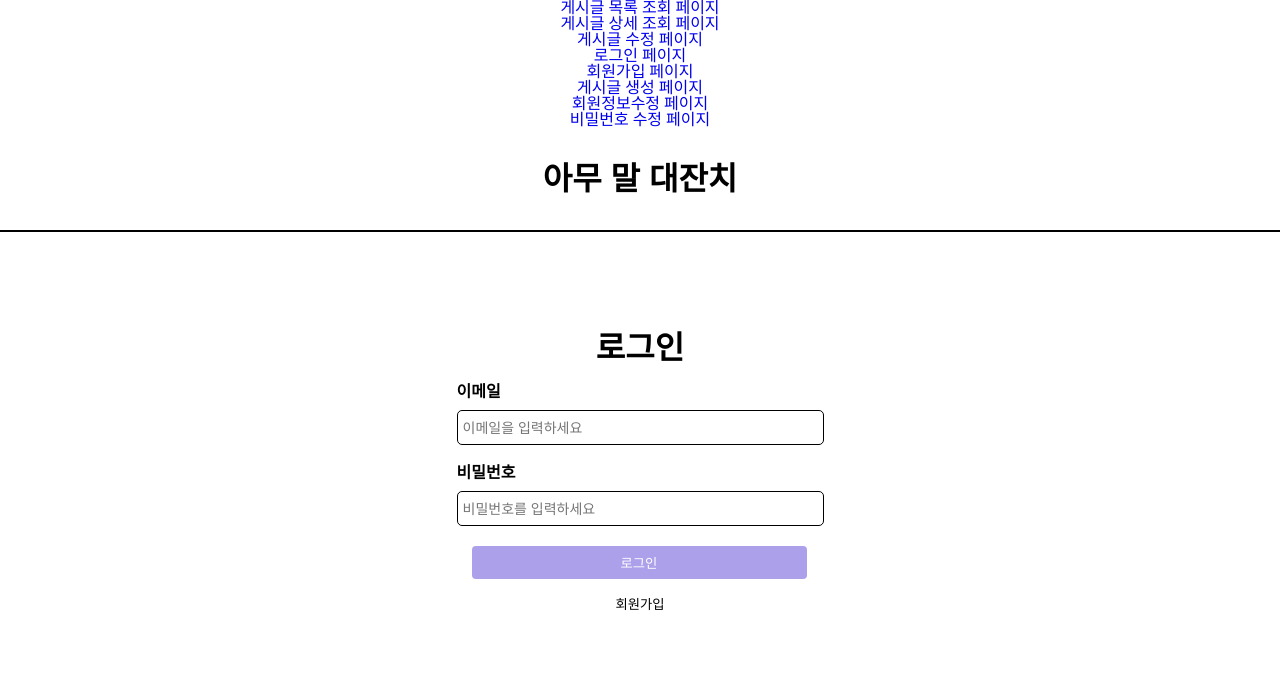
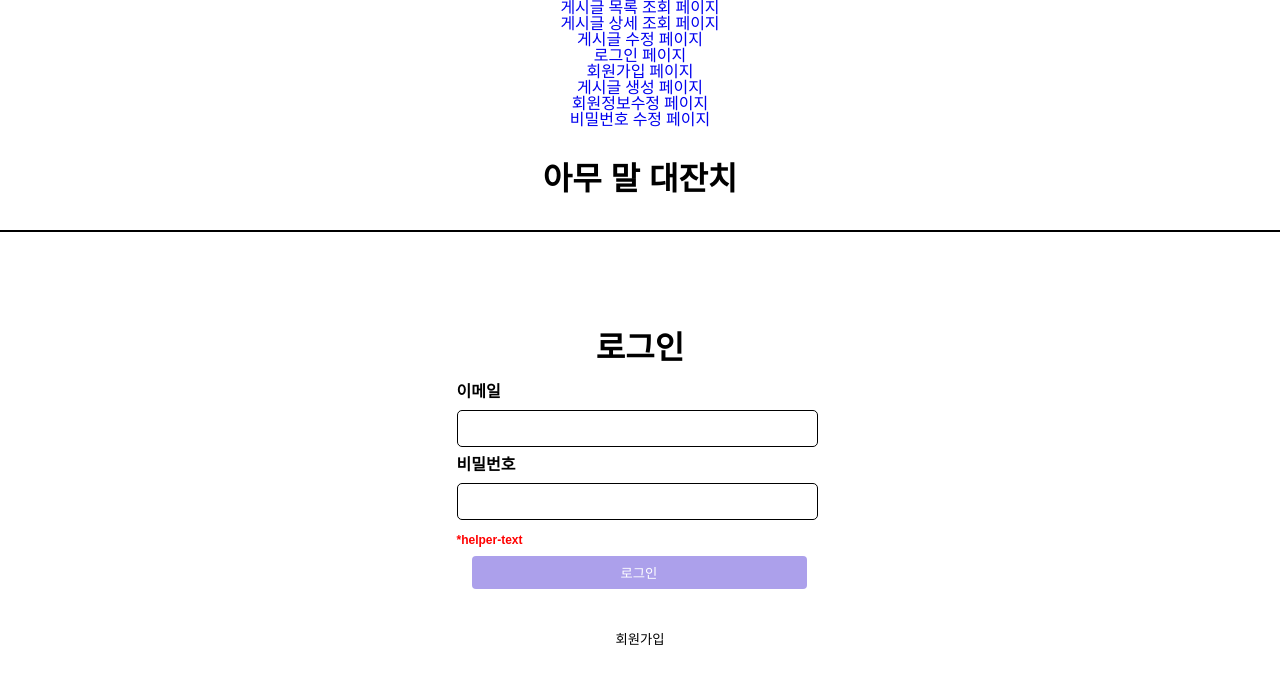
Before and after one commit to Recyclingbottle/react-amumal-fe, a React (Create React App) app: page /login in a window 1280 px wide. Shown: the top 684 px of the page. Built offline with nearby package versions, Linux system fonts and the light colour scheme; a web font is replaced by a local one.

Commit message:
로그인 입력 폼 컴포넌트화

```diff
--- a/src/forms/LoginForm.js
+++ b/src/forms/LoginForm.js
@@ -1,74 +1,31 @@
-import React from "react";
-import "../style/LoginPage.css";
-
-function LoginForm({
-  email,
-  setEmail,
-  password,
-  setPassword,
-  helperText,
-  setHelperText,
-  handleLogin,
-}) {
-  const validateEmail = (email) => {
-    const emailRegex = /^[^\s@]+@[^\s@]+\.[^\s@]+$/;
-    if (email.length === 0) {
-      return "*이메일을 입력해주세요";
-    } else if (email.length < 5) {
-      return "*이메일 주소가 너무 짧습니다";
-    } else if (!emailRegex.test(email)) {
-      return "*올바른 이메일 주소형식을 입력해주세요. (예: example@example.com)";
-    }
-    return "";
-  };
-
-  const validatePassword = (password) => {
-    if (password.length === 0) {
-      return "*비밀번호를 입력해주세요";
-    }
-    return "";
-  };
-
-  const handleInputChange = (setter) => (e) => {
-    setter(e.target.value);
-    if (setter === setEmail) {
-      setHelperText(validateEmail(e.target.value));
-    } else if (setter === setPassword) {
-      setHelperText(validatePassword(e.target.value));
-    }
-  };
-
+import React, { useState } from "react";
+import styles from "./LoginForm.module.css";
+function LoginForm() {
   return (
-    <form className="login-form" onSubmit={(e) => e.preventDefault()}>
-      <div className="form-group">
+    <>
+      <form className={styles.loginForm}>
+        <div className={styles.formGroup}>
           <label htmlFor="email">이메일</label>
           <input
             type="email"
             id="email"
-          name="email"
-          placeholder="이메일을 입력하세요"
-          value={email}
-          onChange={handleInputChange(setEmail)}
-        />
+            name="eamil"
+            className={styles.formGroupInput}
+          ></input>
         </div>
-      <div className="form-group" style={{ marginTop: "10px" }}>
+        <div className={styles.formGroup}>
           <label htmlFor="password">비밀번호</label>
           <input
             type="password"
             id="password"
             name="password"
-          placeholder="비밀번호를 입력하세요"
-          value={password}
-          onChange={handleInputChange(setPassword)}
-        />
-        <p className="helper-text" id="login-helper">
-          {helperText}
-        </p>
+            className={styles.formGroupInput}
+          ></input>
         </div>
-      <button className="login-button" type="button" onClick={handleLogin}>
-        로그인
-      </button>
+        <p className={styles.helperText}>*helper-text</p>
+        <button className={styles.loginButton}>로그인</button>
       </form>
+    </>
   );
 }
 
--- /dev/null
+++ b/src/forms/LoginForm.module.css
@@ -0,0 +1,39 @@
+.helperText {
+  color: red;
+  font-size: 12px;
+  margin-top: 4px;
+}
+
+.loginForm {
+  width: 367px;
+  height: auto;
+  font-weight: 700;
+}
+
+.formGroup input {
+  width: 355px;
+  height: 33px;
+  border-radius: 5px;
+  border: 1px solid black;
+  font-size: 14px;
+  margin-bottom: 10px;
+  margin-top: 10px;
+}
+
+.formGroup label {
+  width: 100%;
+  margin-bottom: 10px;
+}
+
+.loginButton {
+  border: 0;
+  width: 335px;
+  height: 33px;
+  border-radius: 4px;
+  color: #fff;
+  background-color: #aca0eb;
+  margin: 10px 0 0 15px;
+  display: flex;
+  align-items: center;
+  justify-content: center;
+}
```
Lines whose indentation alone changed are shown as unchanged.
